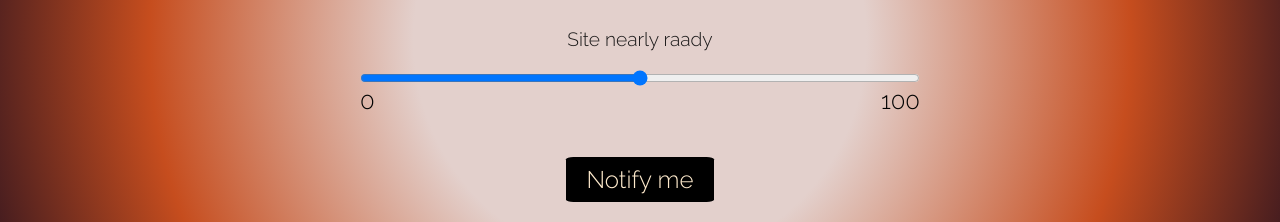
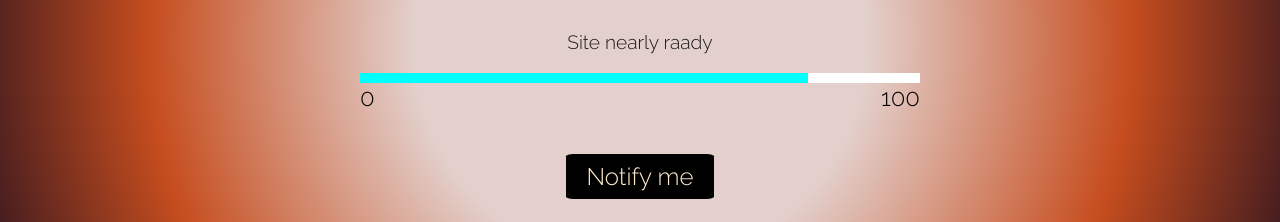
Before and after one commit to JPramot/Homework04, a plain HTML site: page index.html in a window 1280 px wide. Shown: the part 360-582 px from the top of the page. Drawn offline with Linux system fonts and the light colour scheme.

Commit message:
change load

```diff
--- a/index.html
+++ b/index.html
@@ -25,9 +25,9 @@
       </div>
       <div class="status">Site nearly raady</div>
       <div class="form">
-        <form action="#">
-          <input type="range" min="0" max="100" />
-        </form>
+        <div class="loading">
+          <div class="load"></div>
+        </div>
         <div class="percent">
           <p>0</p>
           <p>100</p>
--- a/style.css
+++ b/style.css
@@ -50,10 +50,17 @@ main{
 .form{
     width: 100%;
 }
-.form input[type=range]{
+.loading{
     width: 80%;
-    display: block;
+    height: 10px;
+    background-color: white;
     margin: auto;
+}
+.load{
+    width: 80%;
+    height: 10px;
+    background-color: aqua;
+    /* margin: auto; */
 }
 .percent{
     display: flex;
```
